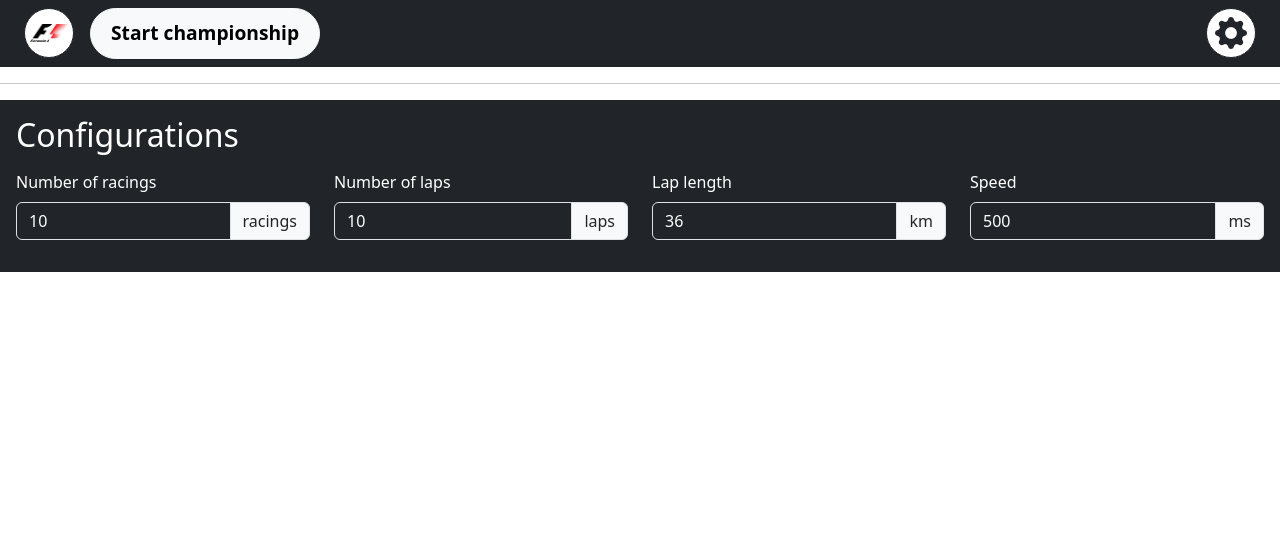
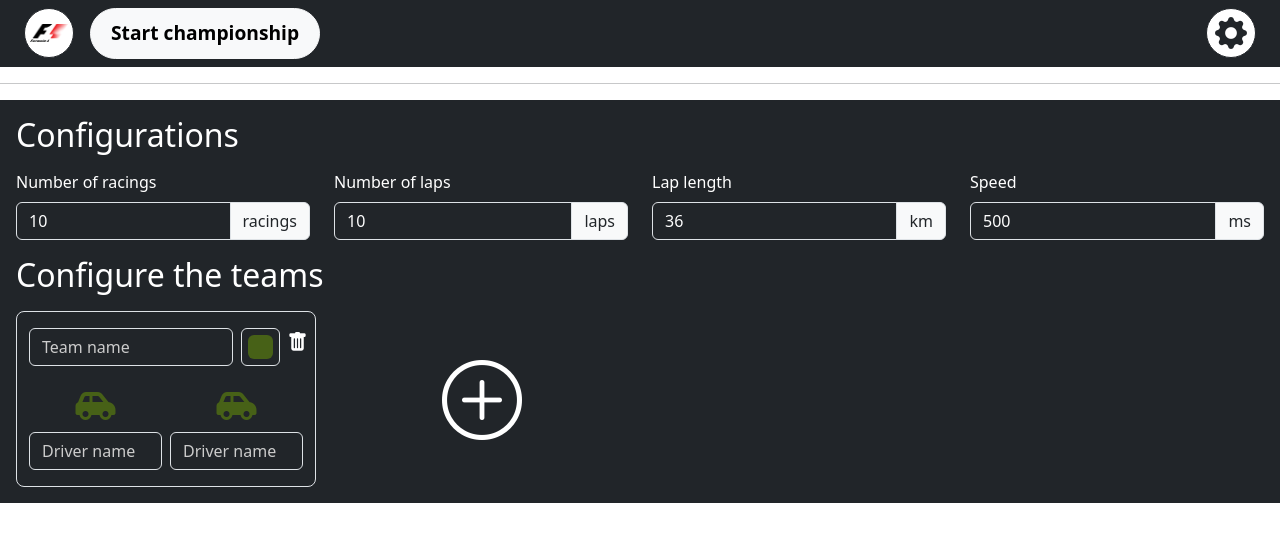
Before and after one commit to Fronchak-Projects/Racing-Simulator, a React (Vite) app: page / in a window 1280 px wide. Shown: the top 542 px of the page. Built offline with nearby package versions, Linux system fonts and the light colour scheme.

Commit message:
Create TeamFormComponent to configurate the teams

```diff
--- a/src/components/AppConfig/index.tsx
+++ b/src/components/AppConfig/index.tsx
@@ -1,19 +1,28 @@
+import TeamForm from "../../types/TeamForm";
+import TeamFormComponent from "../TeamFormComponent";
+import './style.css';
+
 type Props = {
     numberOfRacings: number;
     numberOfLaps: number;
     lapLength: number;
     speed: number;
+    teams: Array<TeamForm>
     onNumberOfRacingsChange: (nextNumberOfRacings: number) => void;
     onNumberOfLapsChange: (nextNumberOfLaps: number) => void;
     onLapLengthChange: (nextLapLength: number) => void;
     onSpeedChange: (nextSpeed: number) => void;
+    onTeamChange: (nextTeam: TeamForm, index: number) => void;
+    onAddTeam: () => void
 }
 
 const AppConfig = ({
         numberOfRacings, onNumberOfRacingsChange,
         numberOfLaps, onNumberOfLapsChange,
         lapLength, onLapLengthChange,
-        speed, onSpeedChange
+        speed, onSpeedChange,
+        teams, onTeamChange,
+        onAddTeam
     }: Props) => {
 
     const handleNumberOfRacingsChange = (event: React.ChangeEvent<HTMLInputElement>) => {
@@ -125,6 +134,21 @@ const AppConfig = ({
                     </div>
                 </div>
             </div>
+            <h2 className="mb-3">Configure the teams</h2>
+            <div className="row g-3">
+                { teams.map((team, index) => (
+                    <div className="col-6 col-md-3">
+                        <TeamFormComponent
+                            teamForm={team}
+                            index={index}
+                            onTeamFormChange={onTeamChange}
+                        />
+                    </div>
+                )) }
+                <div className="col-6 col-md-3 add-container">
+                    <i className="bi bi-plus-circle" onClick={onAddTeam}></i>
+                </div>
+            </div>
         </div>
     );
 }
--- /dev/null
+++ b/src/components/AppConfig/style.css
@@ -0,0 +1,10 @@
+.add-container {
+    display: flex;
+    justify-content: center;
+    align-items: center;
+}
+
+.add-container i.bi {
+    font-size: 5em;
+    cursor: pointer;
+}
--- a/src/components/Navbar/index.tsx
+++ b/src/components/Navbar/index.tsx
@@ -25,10 +25,8 @@ const Navbar = ({ onStartClick, onConfigClick }: Props) => {
                             >Start championship</button>
                         </li>
                     </ul>
-                    <div className="config-icon-container">
-                        <i className="bi bi-gear-fill"
-                            onClick={onConfigClick}
-                        ></i>
+                    <div className="config-icon-container" onClick={onConfigClick}>
+                        <i className="bi bi-gear-fill"></i>
                     </div>
                 </div>
             </div>
--- a/src/components/RacingApp/index.tsx
+++ b/src/components/RacingApp/index.tsx
@@ -5,6 +5,7 @@ import Driver from "../../types/Driver";
 import Team from "../../types/Team";
 import RacingAppStatus from '../../types/RacingAppStatus';
 import AppConfig from '../AppConfig';
+import TeamForm from '../../types/TeamForm';
 
 const rbr: Team = {
   id: 1,
@@ -225,6 +226,13 @@ const RacingApp = () => {
   const [status, setStatus] = useState<RacingAppStatus>('NOT_START');
   const [showConfig, setShowConfig] = useState<boolean>(true);
   const [championshipId, setChampionshipId] = useState<number>(0);
+  const [teams, setTeams] = useState<Array<TeamForm>>([
+    {
+      color: "#476117",
+      name: '',
+      drivers: ['', '']
+    }
+  ]);
 
   const handleStartClick = () => {
     setStatus('STARTED');
@@ -234,6 +242,29 @@ const RacingApp = () => {
 
   const handleConfigClick = () => {
     setShowConfig((prevState) => !prevState);
+  }
+
+  const handleTeamChange = (nextTeam: TeamForm, index: number) => {
+    setTeams((prevState) => {
+      return [
+        ...prevState.slice(0, index),
+        nextTeam,
+        ...prevState.slice(index + 1)
+      ]
+    })
+  }
+
+  const handleAddTeam = () => {
+    setTeams((prevState) => {
+      return [
+        ...prevState,
+        {
+          color: '#146157',
+          name: '',
+          drivers: ['', '']
+        }
+      ]
+    })
   }
 
   return (
@@ -253,6 +284,9 @@ const RacingApp = () => {
           onNumberOfLapsChange={setNumberOfLaps}
           onLapLengthChange={setLapLength}
           onSpeedChange={setSpeed}
+          teams={teams}
+          onTeamChange={handleTeamChange}
+          onAddTeam={handleAddTeam}
         />
       }
       { status === 'STARTED' && (
--- /dev/null
+++ b/src/components/TeamFormComponent/index.tsx
@@ -0,0 +1,78 @@
+import TeamForm from "../../types/TeamForm";
+import CarIcon from "../CarIcon";
+import './style.css';
+
+type Props = {
+    teamForm: TeamForm
+    index: number,
+    onTeamFormChange: (nextTeamForm: TeamForm, index: number) => void
+}
+
+const TeamFormComponent = ({ teamForm, index, onTeamFormChange }: Props) => {
+
+    const handleTeamChange = (event: React.ChangeEvent<HTMLInputElement>) => {
+        const nextTeamForm: TeamForm = {
+            ...teamForm,
+            'name': event.target.value
+        }
+        onTeamFormChange(nextTeamForm, index);
+    }
+
+    const handleColorChange = (event: React.ChangeEvent<HTMLInputElement>) => {
+        const nextTeamForm: TeamForm = {
+            ...teamForm,
+            'color': event.target.value
+        }
+        onTeamFormChange(nextTeamForm, index);
+    }
+
+    return (
+        <div className="container border py-3 rounded-3">
+            <div className="row g-2 gy-4">
+                <div className="col-9">
+                    <input
+                        type="text"
+                        className="form-control bg-dark text-white"
+                        placeholder="Team name"
+                        value={teamForm.name}
+                        onChange={handleTeamChange}
+                    />
+                </div>
+                <div className="col-2">
+                    <input
+                        type="color"
+                        className="form-control form-control-color w-100 bg-dark"
+                        title="Choose the team color"
+                        value={teamForm.color}
+                        onChange={handleColorChange}
+                    />
+                </div>
+                <div className="col-1 text-end">
+                    <i className="bi bi-trash-fill fs-5"></i>
+                </div>
+                <div className="col-6">
+                    <div className="text-center mb-2">
+                        <CarIcon color={ teamForm.color } />
+                    </div>
+                    <input
+                        type="text"
+                        className="form-control bg-dark text-white"
+                        placeholder="Driver name"
+                    />
+                </div>
+                <div className="col-6">
+                    <div className="text-center mb-2">
+                    <CarIcon color={ teamForm.color } />
+                    </div>
+                    <input
+                        type="text"
+                        className="form-control bg-dark text-white"
+                        placeholder="Driver name"
+                    />
+                </div>
+            </div>
+        </div>
+    );
+}
+
+export default TeamFormComponent;
--- /dev/null
+++ b/src/components/TeamFormComponent/style.css
@@ -0,0 +1,7 @@
+input.form-control::placeholder {
+    color: #CCC;
+}
+
+div.col-6 i {
+    font-size: 2em;
+}
--- /dev/null
+++ b/src/types/TeamForm.ts
@@ -0,0 +1,7 @@
+type TeamForm = {
+    name: string;
+    color: string;
+    drivers: Array<string>
+}
+
+export default TeamForm;
```
